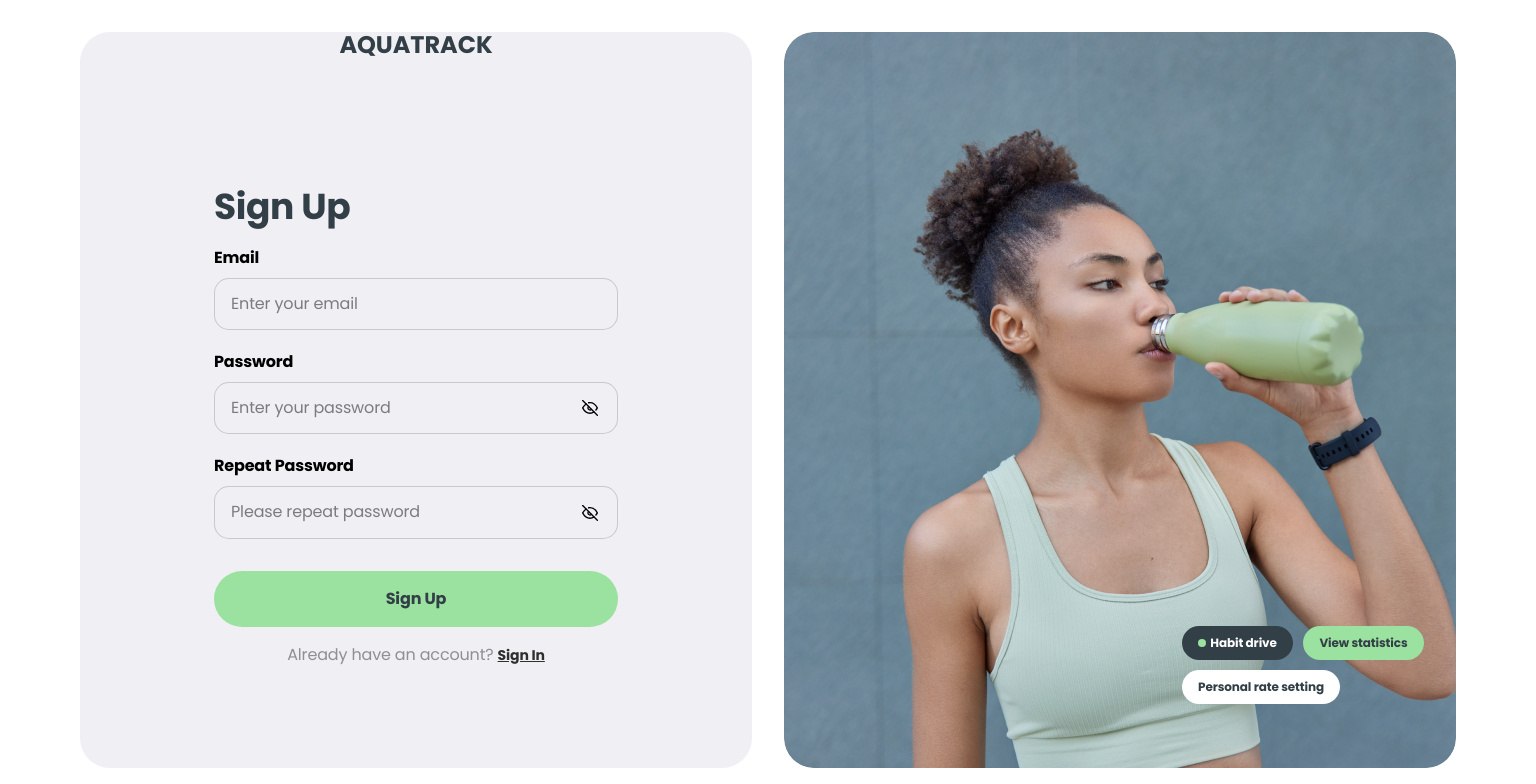
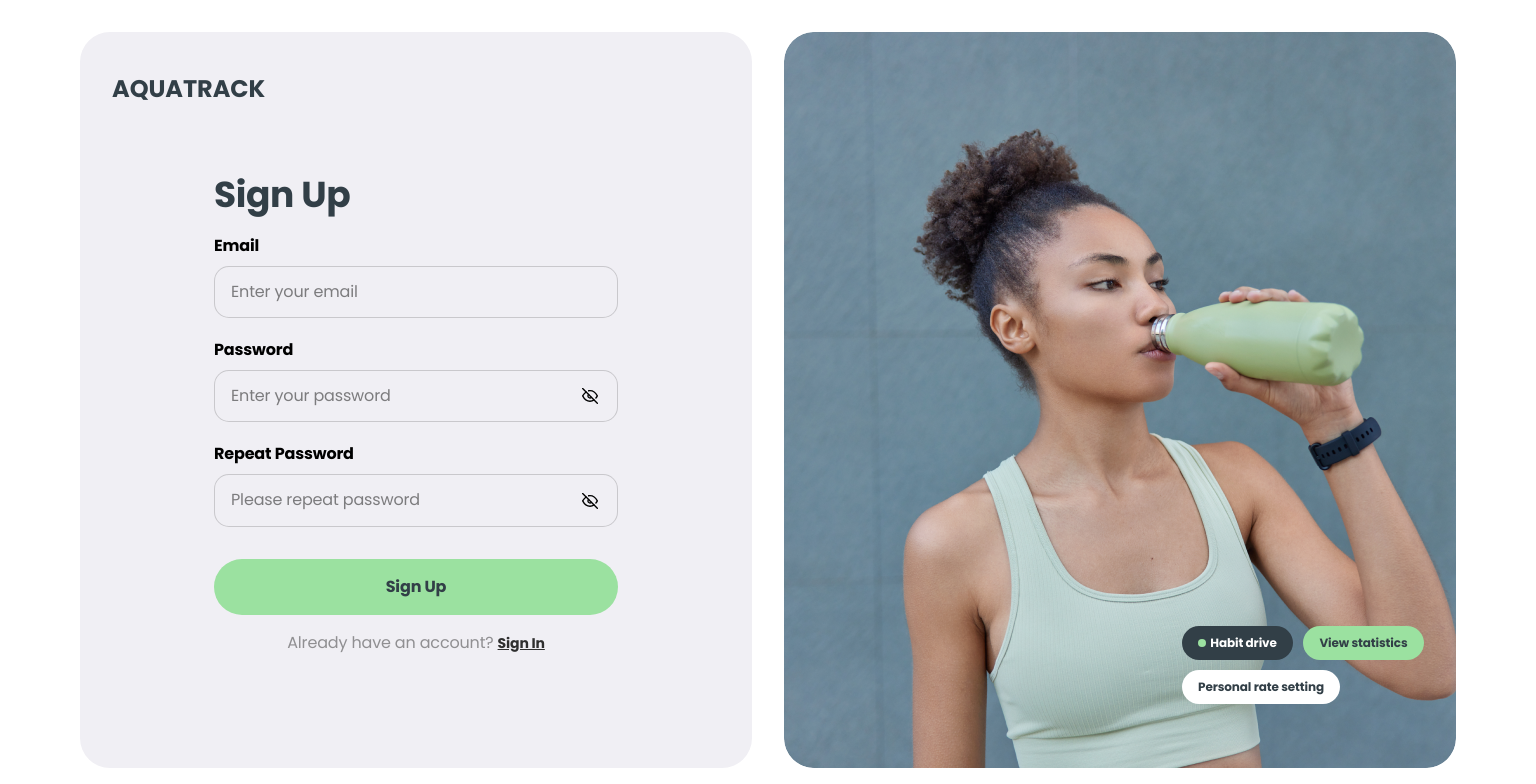
Before and after one commit to FossSoft/project-04, a React (Create React App) app: page /project-04/signup in a window 1536 px wide. Shown: the top 784 px of the page. Built offline with nearby package versions, Linux system fonts and the light colour scheme.

Commit message:
changes style

```diff
--- a/src/components/SignUpForm/SignUpForm.module.css
+++ b/src/components/SignUpForm/SignUpForm.module.css
@@ -6,7 +6,6 @@
   align-items: center;
   justify-content: center;
   margin-bottom: 100px;
-  margin-top: 130px;
 }
 
 form {
@@ -222,7 +221,7 @@ form {
     width: 436px;
     background-color: rgba(240, 239, 244, 1);
     margin-bottom: 100px;
-    margin-top: 130px;
+    margin-top: 74px;
   }
   .text {
     font-size: 16px;
--- a/src/pages/SignUpPage/SignUpPage.module.css
+++ b/src/pages/SignUpPage/SignUpPage.module.css
@@ -10,7 +10,11 @@
   flex-direction: column;
   box-sizing: border-box;
 }
-
+.box {
+  align-self: flex-start;
+  margin-top: 32px;
+  margin-left: 32px;
+}
 .wrapper {
   display: flex;
   align-items: stretch;
```
